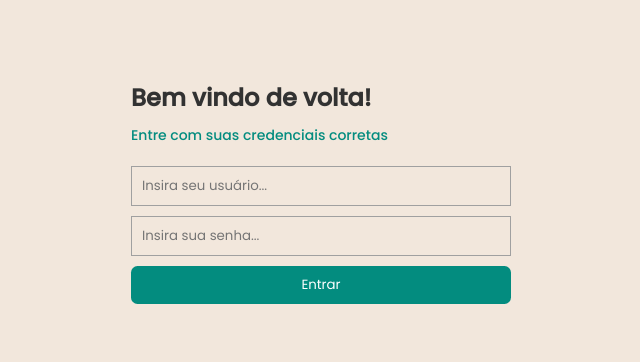
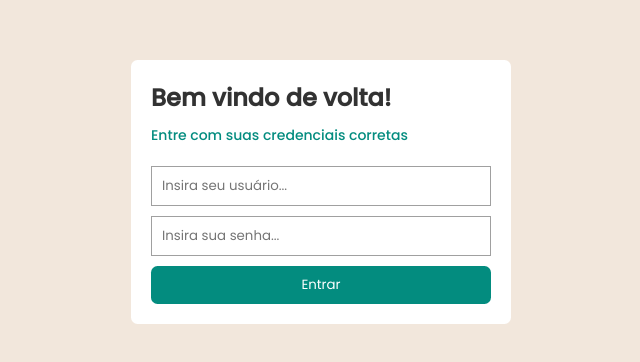
Before and after one commit to viniciusidacruz/elumini-it-test, a React (Vite) app: page / in a window 1280 px wide. Shown: the part 208-570 px from the top of the page, without its empty margins (319-959 px from the left). Built offline with nearby package versions, Linux system fonts and the light colour scheme.

Commit message:
feat: :sparkles: implement background sign in
implement in section of form sign in a background with color white

```diff
--- a/src/presentation/pages/SignIn/sign-in.module.scss
+++ b/src/presentation/pages/SignIn/sign-in.module.scss
@@ -17,6 +17,12 @@
     & > section {
         max-width: 380px;
         width: 100%;
+
+        background-color: var(--white);
+
+        padding: 2rem;
+
+        border-radius: var(--border-radius);
     }
 }
 
```
